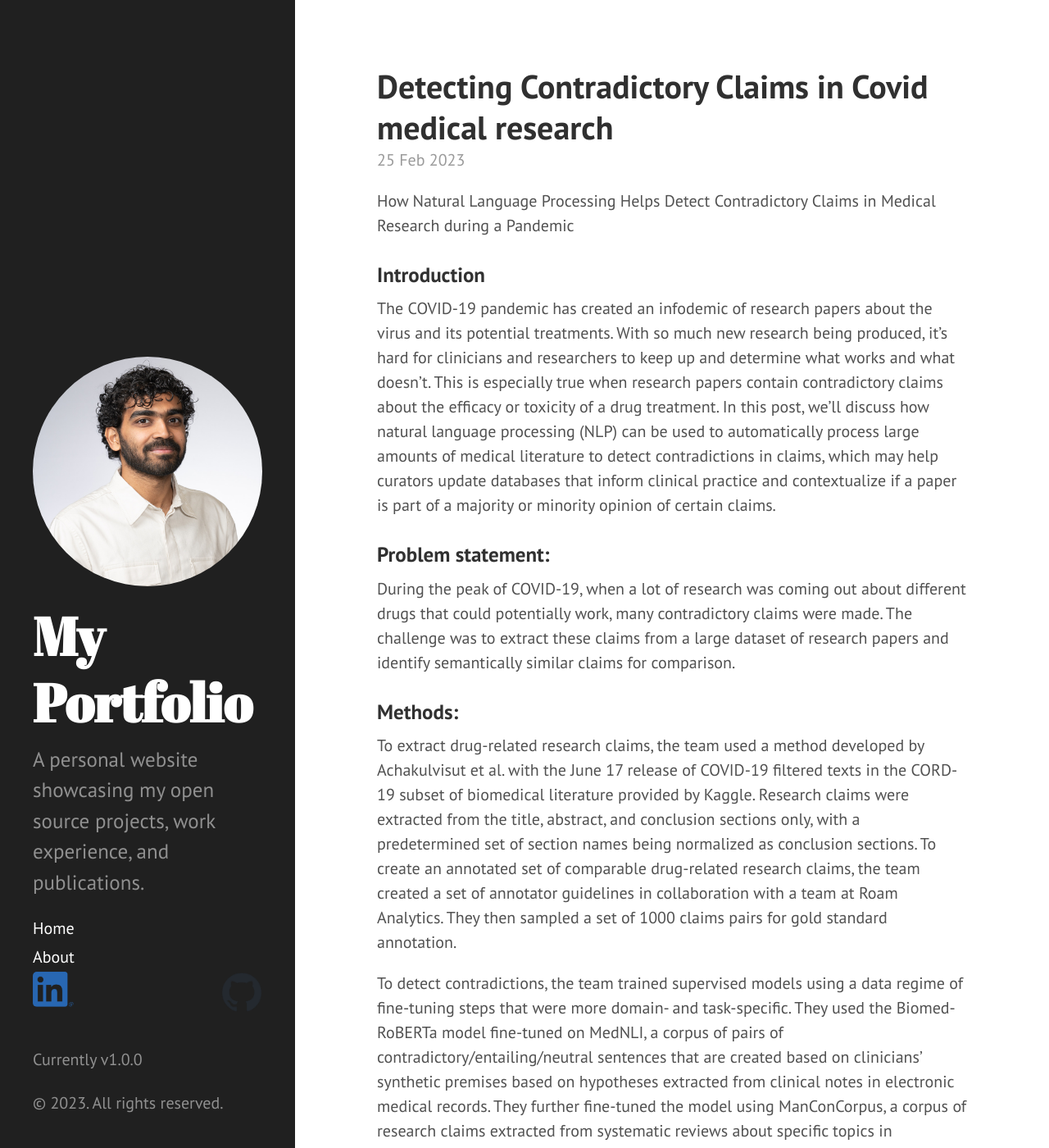
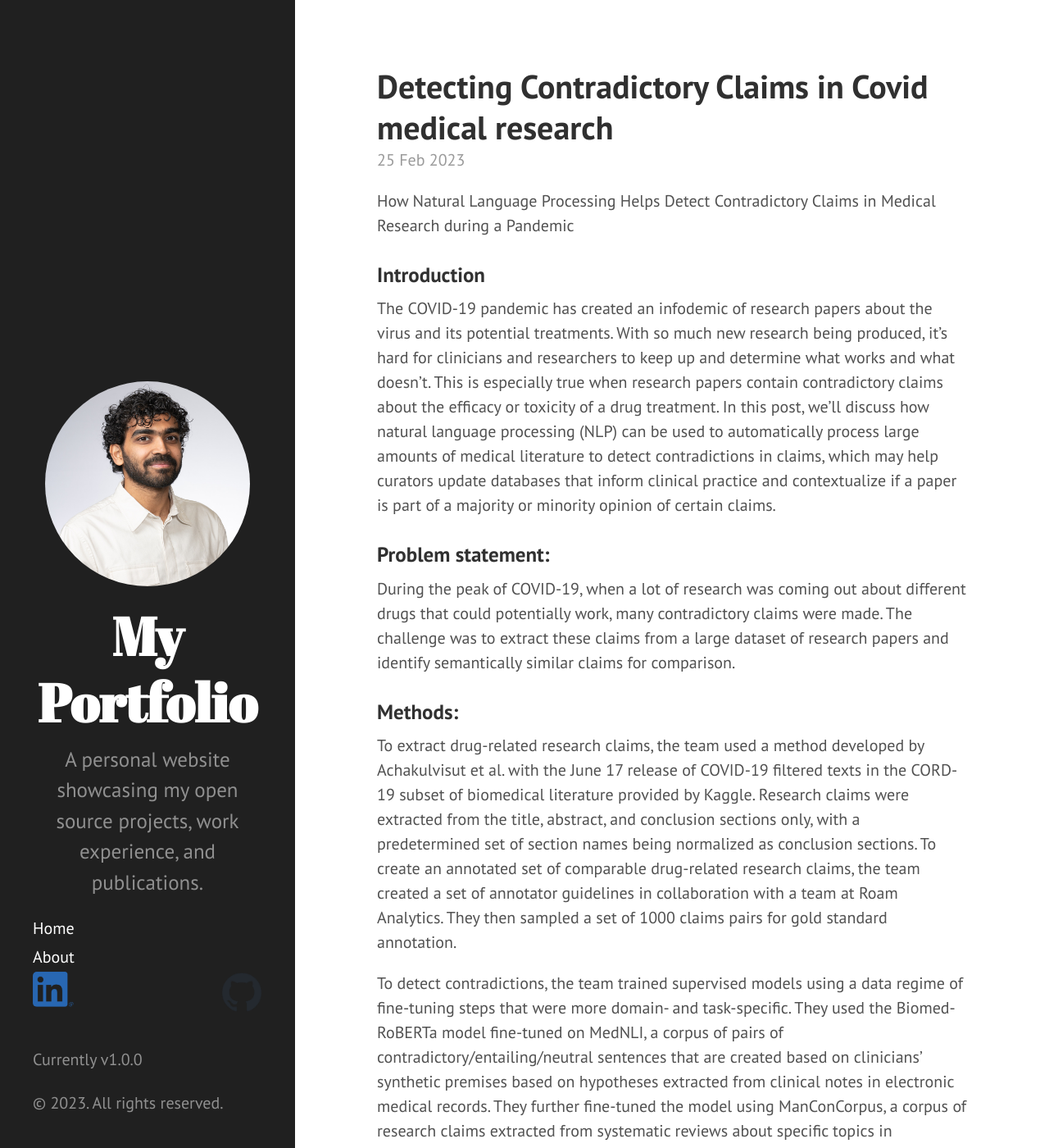
Before and after one commit to 97harsh/97harsh.github.io, a Jekyll site: the page built from index.html, in a window 1280 px wide and 1400 px high. Shown: the whole window at 82% size. Built offline with Jekyll 4.4.1, drawn with Linux system fonts in a browser that asks for light colours; Markdown is read by kramdown in place of the engine named in the settings; the list of posts is cut into pages by our own code.

Commit message:
css for sidebar

```diff
--- a/public/css/hyde.css
+++ b/public/css/hyde.css
@@ -82,7 +82,10 @@
   font-family: "Abril Fatface", serif;
   font-size: 3.25rem;
 }
-
+.sidebar-about {
+  position: relative;
+  text-align: center;
+}
 /* Sidebar social */
 .sidebar-social {
   display: flex;
@@ -91,15 +94,28 @@
 }
 
 /* Side bar image*/
+
 .sidebar-picture {
   display: block;
   margin: 0 auto;
   max-width: 100%;
+  max-height: 250px;
   height: auto;
   border-radius: 50%;
   margin-bottom: 1em;
 }
 
+.sidebar-picture::before {
+  content: "";
+  display: block;
+  position: absolute;
+  top: 0;
+  left: 0;
+  right: 0;
+  bottom: 0;
+  border-radius: 50%;
+  box-shadow: inset 0 0 0 2px #fff;
+}
 /* Sidebar nav */
 .sidebar-nav {
   margin-bottom: 1rem;
```
